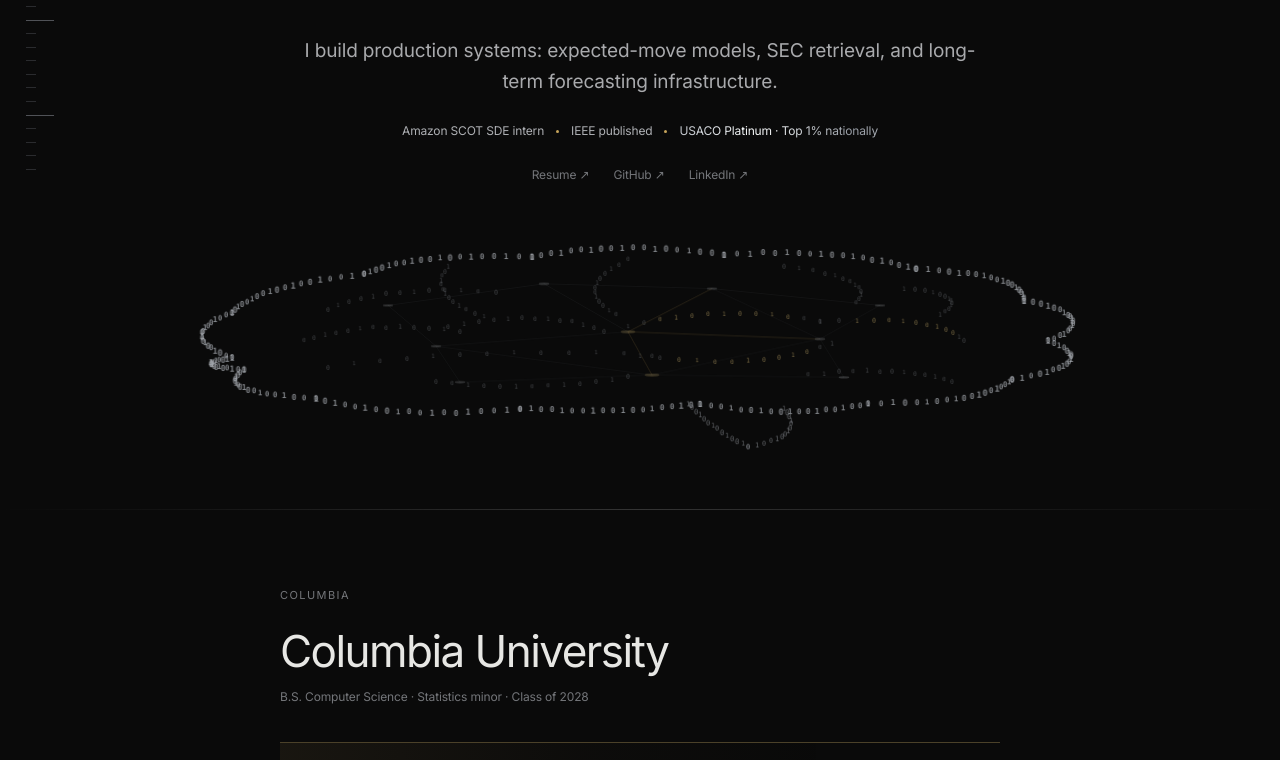
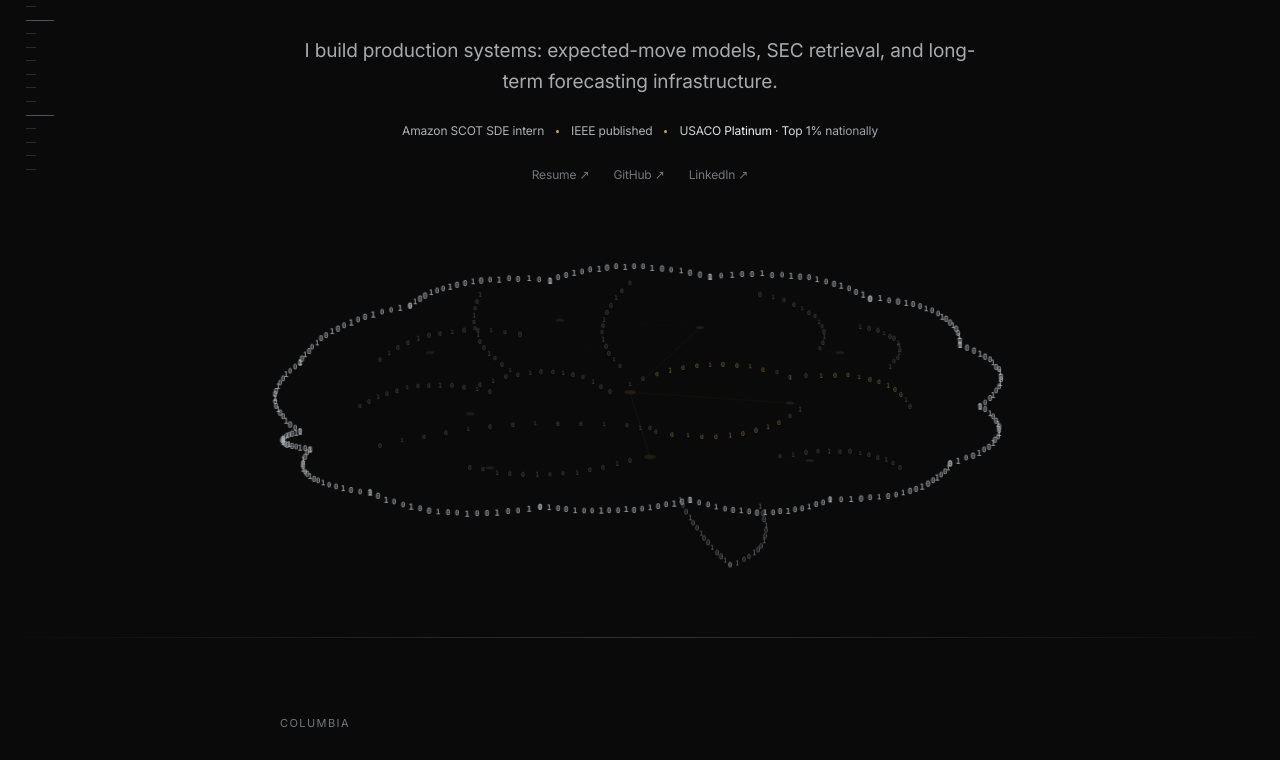
Before and after one commit to kenchengkc/personal-website, a Next.js app: page / in a window 1280 px wide. Shown: the part 590-1350 px from the top of the page. Built offline with nearby package versions, Linux system fonts and the light colour scheme.

Commit message:
Render brain at anatomical proportions

```diff
--- a/app/globals.css
+++ b/app/globals.css
@@ -342,16 +342,25 @@ textarea {
 .hero-binary-art {
   position: relative;
   width: min(calc(100% - 24px), 1240px);
-  height: 252px;
+  height: 380px;
   margin: 28px auto -10px;
   overflow: hidden;
   background: transparent;
 }
 
+.hero-brain-stage {
+  position: absolute;
+  top: 50%;
+  left: 50%;
+  width: min(calc(100% - 48px), 1000px);
+  height: 360px;
+  transform: translate(-50%, -50%);
+}
+
 .hero-binary-rain {
   position: absolute;
-  inset: 6px 4px;
   z-index: 2;
+  inset: 0;
 }
 
 .hero-binary-bit {
@@ -369,16 +378,16 @@ textarea {
 }
 
 .hero-binary-bit.is-outline {
-  color: #a4a8ae;
+  color: #b4b7bc;
   font-weight: 600;
 }
 
 .hero-binary-bit.is-fold {
-  color: #75797f;
+  color: #85898f;
 }
 
 .hero-binary-bit.is-stem {
-  color: #92969c;
+  color: #9fa3a8;
 }
 
 .hero-binary-bit.is-gold {
@@ -404,50 +413,38 @@ textarea {
 .hero-brain-mesh {
   position: absolute;
   z-index: 1;
-  inset: 6px 4px;
-  width: calc(100% - 8px);
-  height: calc(100% - 12px);
+  inset: 0;
+  width: 100%;
+  height: 100%;
   overflow: visible;
   opacity: 0;
   pointer-events: none;
 }
 
 .brain-mesh-edge {
-  stroke: #6f747b;
-  stroke-width: 0.72;
+  stroke: #71767d;
+  stroke-width: 0.62;
   vector-effect: non-scaling-stroke;
-  opacity: 0.24;
+  opacity: 0.16;
 }
 
 .brain-mesh-edge.is-accent {
   stroke: var(--gold);
-  opacity: 0.44;
+  opacity: 0.28;
 }
 
 .brain-mesh-node {
-  fill: #c1c5ca;
-  opacity: 0.44;
+  fill: #b8bcc1;
+  opacity: 0.3;
 }
 
 .brain-mesh-node.is-accent {
   fill: var(--gold-bright);
-  opacity: 0.82;
-}
-
-.brain-facet {
-  fill: rgba(174, 176, 180, 0.026);
-  stroke: rgba(174, 176, 180, 0.08);
-  stroke-width: 0.55;
-  vector-effect: non-scaling-stroke;
-}
-
-.brain-facet.is-accent {
-  fill: rgba(199, 164, 91, 0.055);
-  stroke: rgba(222, 193, 121, 0.18);
+  opacity: 0.68;
 }
 
 .hero-binary-art.is-complete .hero-brain-mesh {
-  animation: brain-mesh-in 900ms cubic-bezier(0.2, 0.8, 0.2, 1) 120ms forwards;
+  animation: brain-mesh-in 900ms cubic-bezier(0.2, 0.8, 0.2, 1) 180ms forwards;
 }
 
 .hero-binary-art.is-complete .brain-mesh-edge.is-accent,
@@ -504,18 +501,18 @@ textarea {
     opacity: 0;
   }
   to {
-    opacity: 0.5;
+    opacity: 0.34;
   }
 }
 
 @keyframes brain-mesh-signal {
   0%, 72%, 100% {
-    opacity: 0.44;
+    opacity: 0.28;
     filter: none;
   }
   82% {
-    opacity: 0.9;
-    filter: drop-shadow(0 0 4px rgba(222, 193, 121, 0.24));
+    opacity: 0.7;
+    filter: drop-shadow(0 0 4px rgba(222, 193, 121, 0.22));
   }
 }
 
@@ -1622,18 +1619,14 @@ textarea {
 
   .hero-binary-art {
     width: 100%;
-    height: 205px;
+    height: 248px;
     margin-top: 24px;
     margin-bottom: -6px;
   }
 
-  .hero-binary-rain,
-  .hero-brain-mesh {
-    inset-inline: 2px;
-  }
-
-  .hero-brain-mesh {
-    width: calc(100% - 4px);
+  .hero-brain-stage {
+    width: calc(100% - 8px);
+    height: 232px;
   }
 
   .narrative-section,
```
